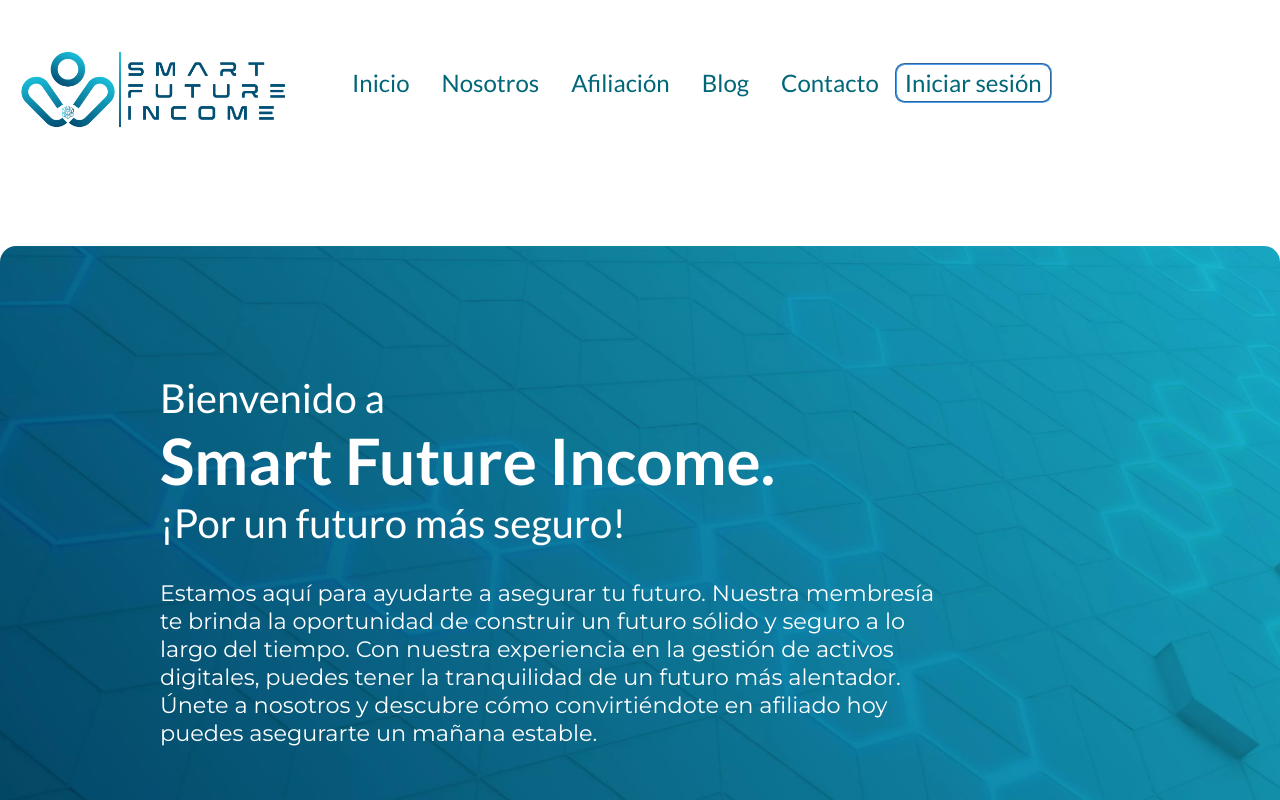
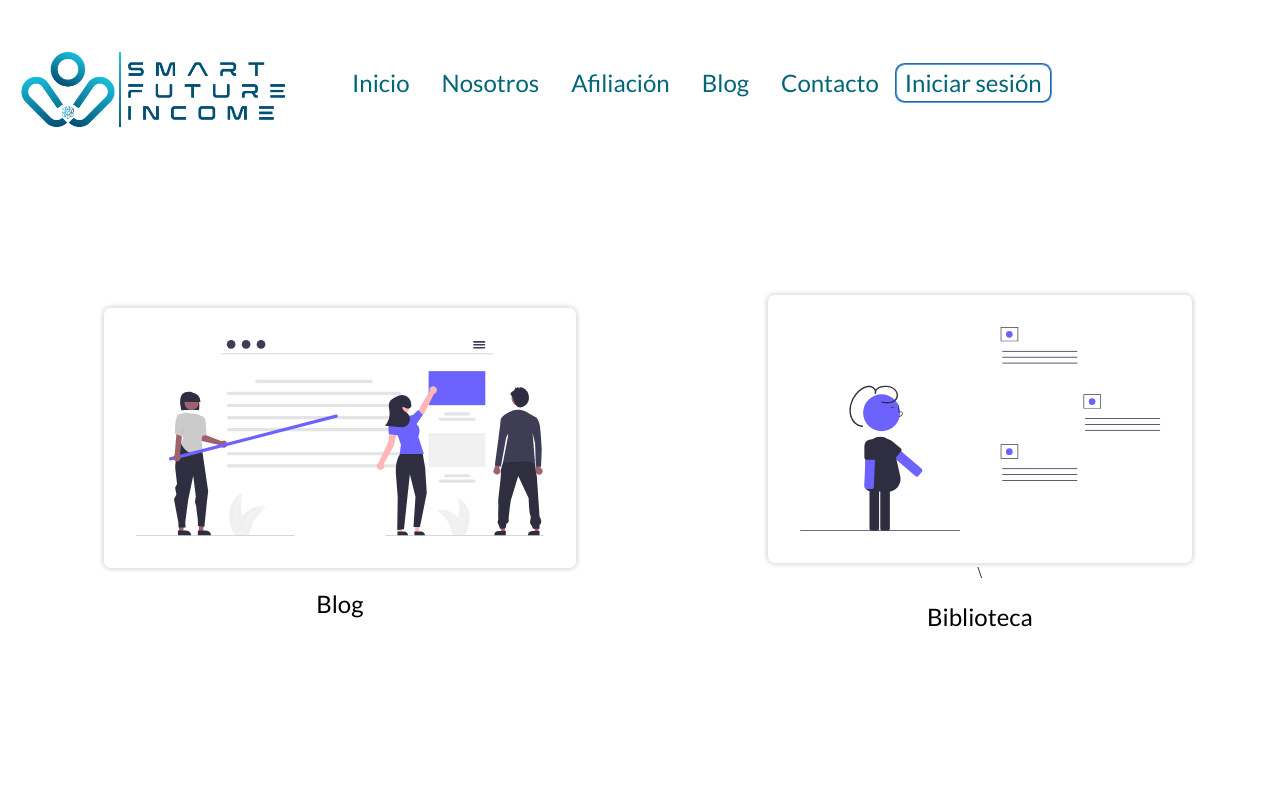
Before and after one commit to ivanmacedonio/SFIpage, a React (Vite) app: page /foro in a window 1280 px wide. Before the commit this address led to /hub. Shown: the top 800 px of the page. Built offline with nearby package versions, Linux system fonts and the light colour scheme.

Commit message:
before blog add

```diff
--- a/src/App.jsx
+++ b/src/App.jsx
@@ -3,13 +3,16 @@ import React, { useEffect, useState } from "react";
 import { BrowserRouter, Route, Routes } from "react-router-dom";
 import "./App.css";
 import { Activate } from "./pages/Activate";
+import { BibliotecaForo } from "./pages/BibliotecaForo";
 import { Blog } from "./pages/Blog";
+import { BlogForo } from "./pages/BlogForo";
 import { Checkout } from "./pages/Checkout";
 import { CheckoutMonth } from "./pages/CheckoutMonth";
 import { Contacto } from "./pages/Contacto";
 import { Error404 } from "./pages/Error404";
 import { FAQ } from "./pages/FAQ";
 import { Forgot } from "./pages/Forgot";
+import { Foro } from "./pages/Foro";
 import { Hub } from "./pages/Hub";
 import { Inicio } from "./pages/Inicio";
 import { Login } from "./pages/Login";
@@ -77,6 +80,9 @@ function App() {
           <Routes>
             <Route exact path="/" element={<Hub />} />
             <Route exact path="/activate" element={<Activate />} />
+            <Route exact path="/biblioteca" element={<BibliotecaForo />} />
+            <Route exact path="/news" element={<BlogForo />} />
+            <Route exact path="/foro" element={<Foro />} />
             <Route exact path="/hub" element={<Page1 />} />
             <Route exact path="/nosotros" element={<Page2 />} />
             <Route exact path="/afiliacion" element={<Page3 />} />
--- a/src/components/Header-normal.jsx
+++ b/src/components/Header-normal.jsx
@@ -209,6 +209,9 @@ export const HeaderNormal = () => {
               <Link to={"/faq"}>
                 <MenuItem onClick={handleClose}>Preguntas Frecuentes</MenuItem>
               </Link>
+              <Link to={"/foro"}>
+                <MenuItem onClick={handleClose}>Foro</MenuItem>
+              </Link>
             </Menu>
             <Link to={"/contacto"}>
               <h2>Contacto</h2>
--- /dev/null
+++ b/src/pages/BibliotecaForo.jsx
@@ -0,0 +1,7 @@
+import React from 'react'
+import '../styles/BibliotecaForo.css'
+export const BibliotecaForo = () => {
+  return (
+    <div>BibliotecaForo</div>
+  )
+}
--- /dev/null
+++ b/src/pages/BlogForo.jsx
@@ -0,0 +1,7 @@
+import React from 'react'
+import '../styles/BlogForo.css'
+export const BlogForo = () => {
+  return (
+    <div>BlogForo</div>
+  )
+}
--- /dev/null
+++ b/src/pages/Foro.jsx
@@ -0,0 +1,31 @@
+import { motion } from "framer-motion";
+import React from "react";
+import { useNavigate } from "react-router-dom";
+import biblioteca from "../assets/forobiblioteca.svg";
+import blog from "../assets/foroblog.svg";
+import { HeaderNormal } from "../components/Header-normal";
+import "../styles/Foro.css";
+export const Foro = () => {
+  const nav = useNavigate()
+  return (
+    <div>
+      <div className="headerForo">
+        <HeaderNormal></HeaderNormal>
+      </div>
+      <div className="optionsForo">
+        <motion.div whileHover={{ scale: 1.1 }} transition={{ duration: 0.5 }}>
+          <div className="containerOptionsForo" onClick={() => {nav('/news')}}>
+            <img src={blog} alt="" />
+            <h2>Blog</h2>
+          </div>
+        </motion.div>
+
+        <motion.div whileHover={{ scale: 1.1 }} transition={{ duration: 0.5 }}>
+          <div className="containerOptionsForo" onClick={() => {nav('/biblioteca')}}>
+            <img src={biblioteca} alt="" />\<h2>Biblioteca</h2>
+          </div>
+        </motion.div>
+      </div>
+    </div>
+  );
+};
--- /dev/null
+++ b/src/styles/Foro.css
@@ -0,0 +1,35 @@
+.optionsForo {
+    display: flex;
+    margin-top: 10rem;
+    justify-content: center;
+    align-items: center;
+
+}
+
+.optionsForo img {
+    max-width: 60%;
+    border: 1px solid rgb(231, 229, 229);
+    padding: 2rem;
+    border-radius: 0.5rem;
+    cursor: pointer;
+    box-shadow: 0 0 5px rgba(0, 0, 0, 0.2);
+
+}
+
+.containerOptionsForo {
+    display: flex;
+    flex-direction: column;
+    justify-content: center;
+    align-items: center;
+    margin: 0 auto;
+}
+.containerOptionsForo h2{
+    font-family: 'lato';
+}
+
+@media (max-width: 768px){
+    .optionsForo{
+        flex-direction: column;
+        margin-top: 2rem;
+    }
+}
--- a/src/styles/ModalProfile5.css
+++ b/src/styles/ModalProfile5.css
@@ -184,20 +184,21 @@
     }
 }
 
-@media (min-width: 1200px){
-    #modal55{
+@media (min-width: 1200px) {
+    #modal55 {
         width: 60%;
         background-image: url('../assets/fondomodal5.png');
     }
 
-    #modal55 label{
+    #modal55 label {
         font-family: 'lato';
         background-color: rgb(50, 50, 50);
-        font-size:0.8rem;
+        font-size: 0.8rem;
         padding: 0.5rem;
         border-radius: 0.5rem;
     }
-    .modal5{
+
+    .modal5 {
         display: grid;
         gap: 3rem;
         grid-template-columns: repeat(3, 1fr);
@@ -205,38 +206,49 @@
         max-width: 100%;
     }
 
-    .t p strong{
+    .t p strong {
         font-weight: bold;
         font-size: 1rem;
     }
-    .grid2{
+
+    .grid2 {
         display: grid;
         gap: 2rem;
         grid-template-columns: repeat(auto-fit, minmax(min(33.33%, 100%), 1fr));
     }
 
-    .sec4{
+    .sec4 {
         width: 100%;
         margin: 0 auto;
         grid-column: 3 span;
     }
 
-    .sec1, .sec2, .sec3, .sec4{
+    .sec1,
+    .sec2,
+    .sec3,
+    .sec4 {
         background-color: rgb(50, 50, 50);
     }
 
-    #walletmodal5{
+    #walletmodal5 {
         word-wrap: break-word;
     }
 
-    #transferir1{
+    #transferir1 {
         width: 50%;
         margin: 0 auto;
         margin-top: 2rem;
     }
 
-    .cont21{
+    .cont21 {
         background-color: rgb(72, 72, 72);
     }
 
+    #transferir1 {
+        background: linear-gradient(to right, rgb(26, 116, 132), rgb(0, 56, 81));
+        padding: 0.5rem;
+        box-shadow: 23px 4px 13px 7px rgba(0,0,0,0.1);
+
+    }
+
 }
```
Also changed, not shown: src/assets/forobiblioteca.svg (added), src/assets/foroblog.svg (added), src/styles/BibliotecaForo.css (added), src/styles/BlogForo.css (added).
